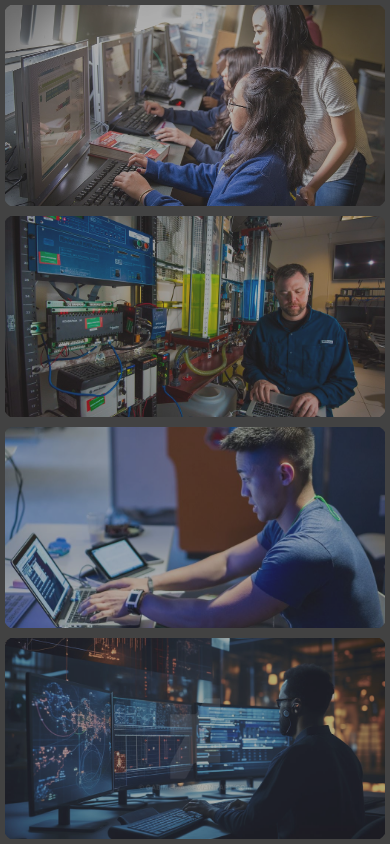
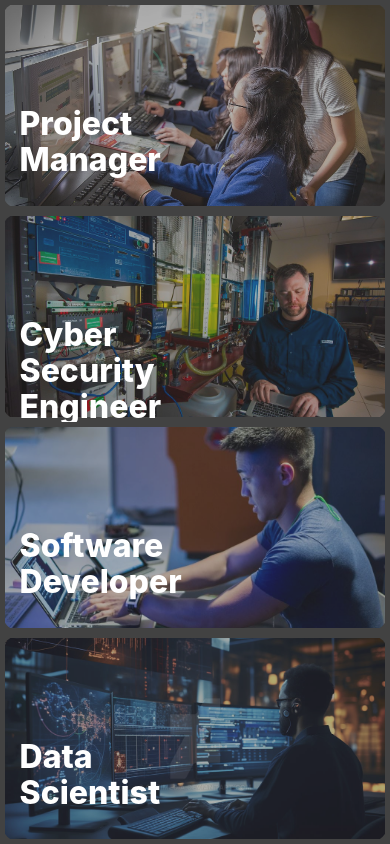
Before and after one commit to leabstrait/roles, a plain HTML site: page index.html in a window 390 px wide. Drawn offline with nearby package versions, Linux system fonts and the light colour scheme.

Commit message:
fix missing role name on mobile view

```diff
--- a/index.html
+++ b/index.html
@@ -14,7 +14,7 @@
     <div class="container">
         <div class="role">
             <div class="content">
-                <p class="has-text-white title is-3 mb-6 mt-0">Project Manager</p>
+                <p class="has-text-white title is-3 is-spaced">Project Manager</p>
                 <p class="has-text-white subtitle is-5 ">Do you want to lead and coordinate projects effectively? Are
                     you eager to
                     manage teams and deliver successful outcomes?</p>
@@ -32,7 +32,7 @@
         </div>
         <div class="role">
             <div class="content">
-                <p class="has-text-white title is-3 mb-6 mt-0">Cyber Security Engineer</p>
+                <p class="has-text-white title is-3 is-spaced">Cyber Security Engineer</p>
                 <p class="has-text-white subtitle is-5">Do you want to protect and secure digital systems? Are you
                     eager to identify
                     and mitigate cyber threats?</p>
@@ -50,7 +50,7 @@
         </div>
         <div class="role">
             <div class="content">
-                <p class="has-text-white title is-3 mb-6 mt-0">Software Developer</p>
+                <p class="has-text-white title is-3 is-spaced">Software Developer</p>
                 <p class="has-text-white subtitle is-5">Do you want to create and develop innovative software
                     solutions? Are you eager
                     to solve complex problems through coding?</p>
@@ -68,7 +68,7 @@
         </div>
         <div class="role">
             <div class="content">
-                <p class="has-text-white title is-3 mb-6 mt-0">Data Scientist</p>
+                <p class="has-text-white title is-3 is-spaced">Data Scientist</p>
                 <p class="has-text-white subtitle is-5">Do you want to analyze and interpret complex data? Are you
                     eager to uncover
                     insights and drive decision-making through
--- a/styles.css
+++ b/styles.css
@@ -111,10 +111,10 @@ img:hover {
 
 .content {
     position: absolute;
-    bottom: 5%;
     left: 5%;
+    top: 50%;
 
-    width: 40%;
+    width: 50%;
 
     z-index: 3;
 }
```
